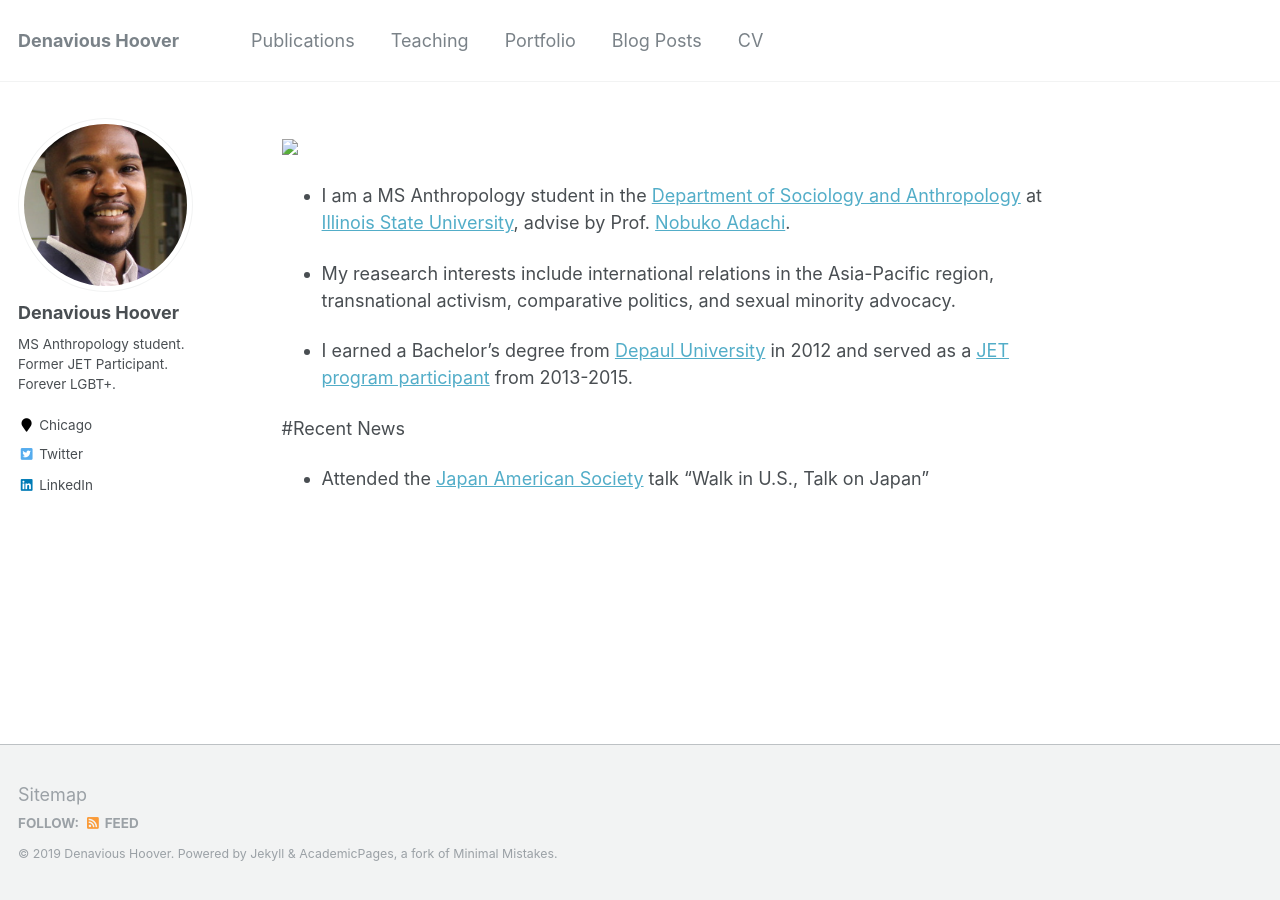
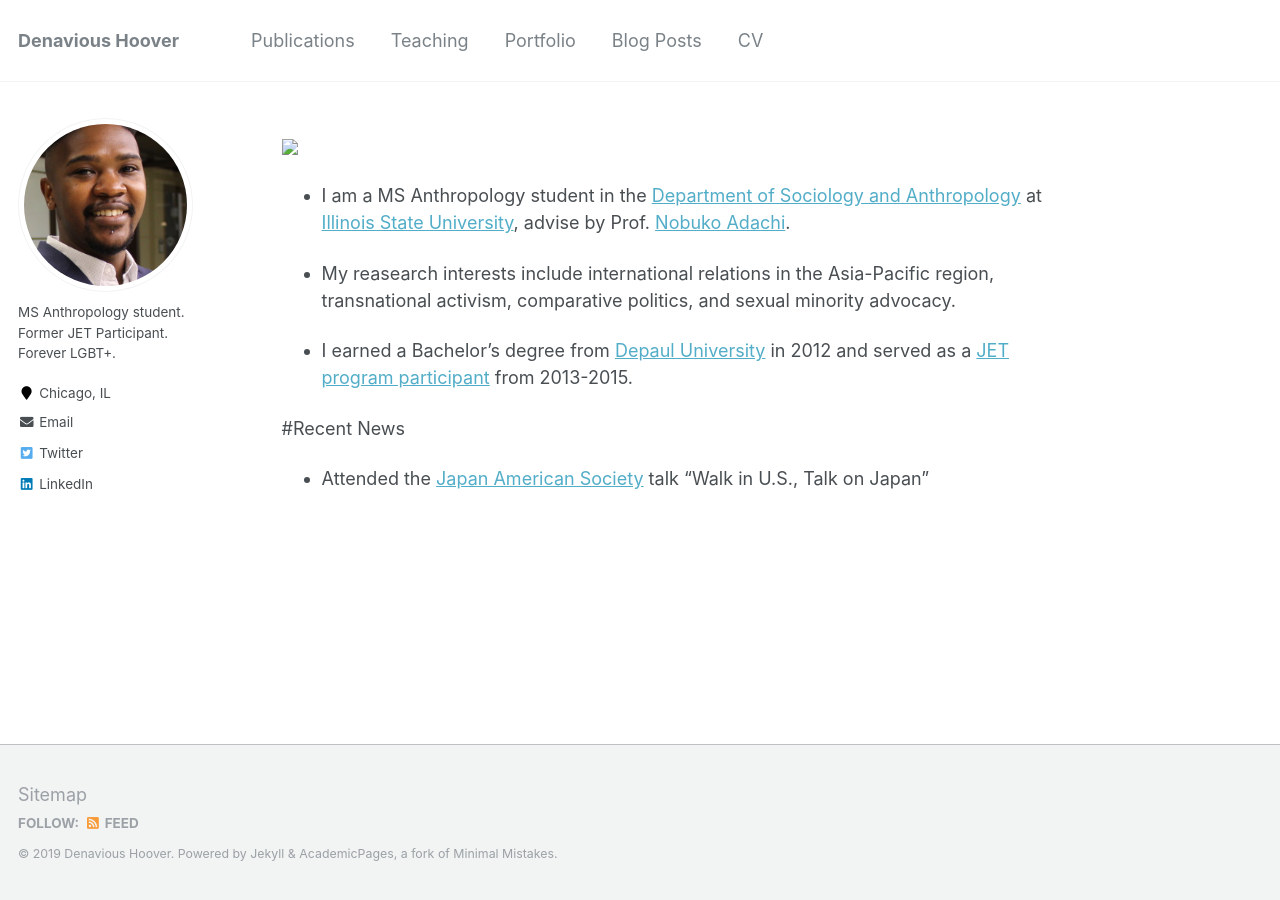
Before and after one commit to denavioushoover/denavioushoover, a Jekyll site: the page built from _pages/about.md, in a window 1280 px wide. Built offline with Jekyll 4.4.1, drawn with Linux system fonts in a browser that asks for light colours.

Commit message:
Update _config.yml

```diff
--- a/_config.yml
+++ b/_config.yml
@@ -78,14 +78,14 @@ analytics:
 
 # Site Author
 author:
-  name             : "Denavious Hoover"
+  name             :
   avatar           : "denavioushooveravatar.png"
   bio              : "MS Anthropology student. Former JET Participant. Forever LGBT+."
-  location         : "Chicago"
+  location         : "Chicago, IL"
   employer         :
   pubmed           :
   googlescholar    :
-  email            :
+  email            : "denavious.hoover@outlook.com"
   researchgate     :
   uri              :
   bitbucket        :
```
